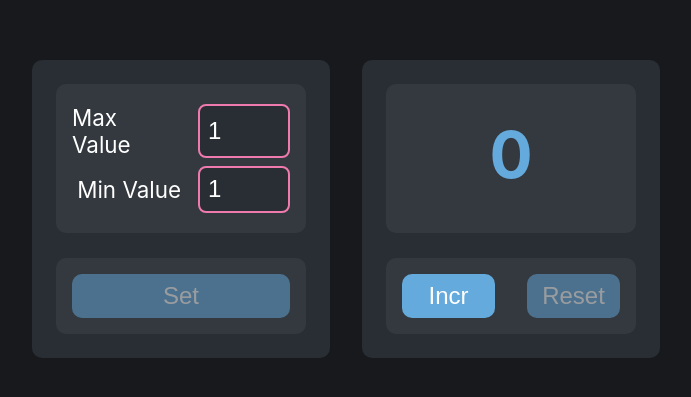
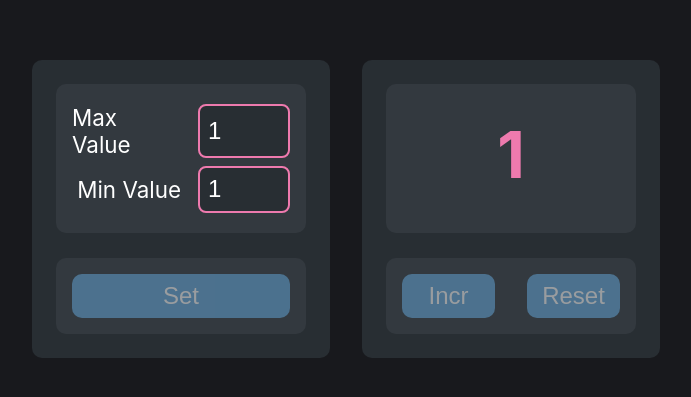
Before and after one commit to mykolao/counter, a React (Create React App) app: page / in a window 1280 px wide. Shown: the part 191-588 px from the top of the page, without its empty margins (294-985 px from the left). Built offline with nearby package versions, Linux system fonts and the light colour scheme.

Commit message:
passing state from settings to counter

```diff
--- a/src/components/App.tsx
+++ b/src/components/App.tsx
@@ -18,7 +18,7 @@ function App() {
   return (
     <div className="app-container">
       <Settings values={state} onSet={onSetHandler} />
-      <Counter />
+      <Counter values={state} />
     </div>
   );
 }
--- a/src/components/Counter/index.tsx
+++ b/src/components/Counter/index.tsx
@@ -1,13 +1,18 @@
 import { useState } from "react";
 import Button from "../Button";
 import Label from "../Label";
+import { CounterValues } from "../Settings";
 
-const Counter = () => {
-  const [state, setState] = useState(0);
-  const [minState, maxState] = [0, 5];
+interface props {
+  values: CounterValues;
+}
+
+const Counter = ({ values }: props) => {
+  const [minState, maxState] = values;
+  const [state, setState] = useState(minState);
 
   const incrementHandler = () => setState(state + 1);
-  const resetHandler = () => setState(0);
+  const resetHandler = () => setState(minState);
 
   const labelColor: "red" | "blue" =
     state === maxState ? "red" : "blue";
```
Lines whose indentation alone changed are shown as unchanged.
